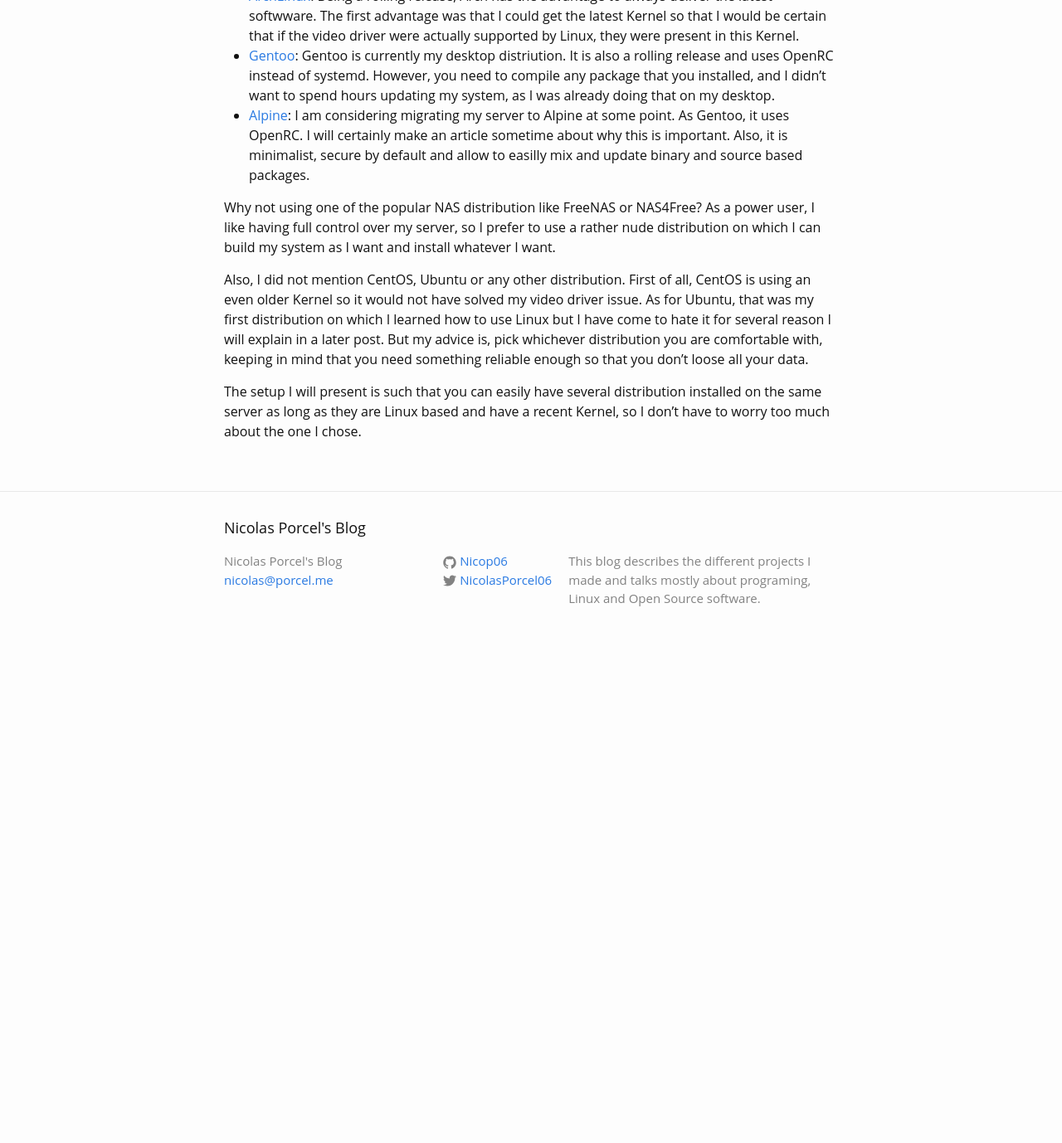
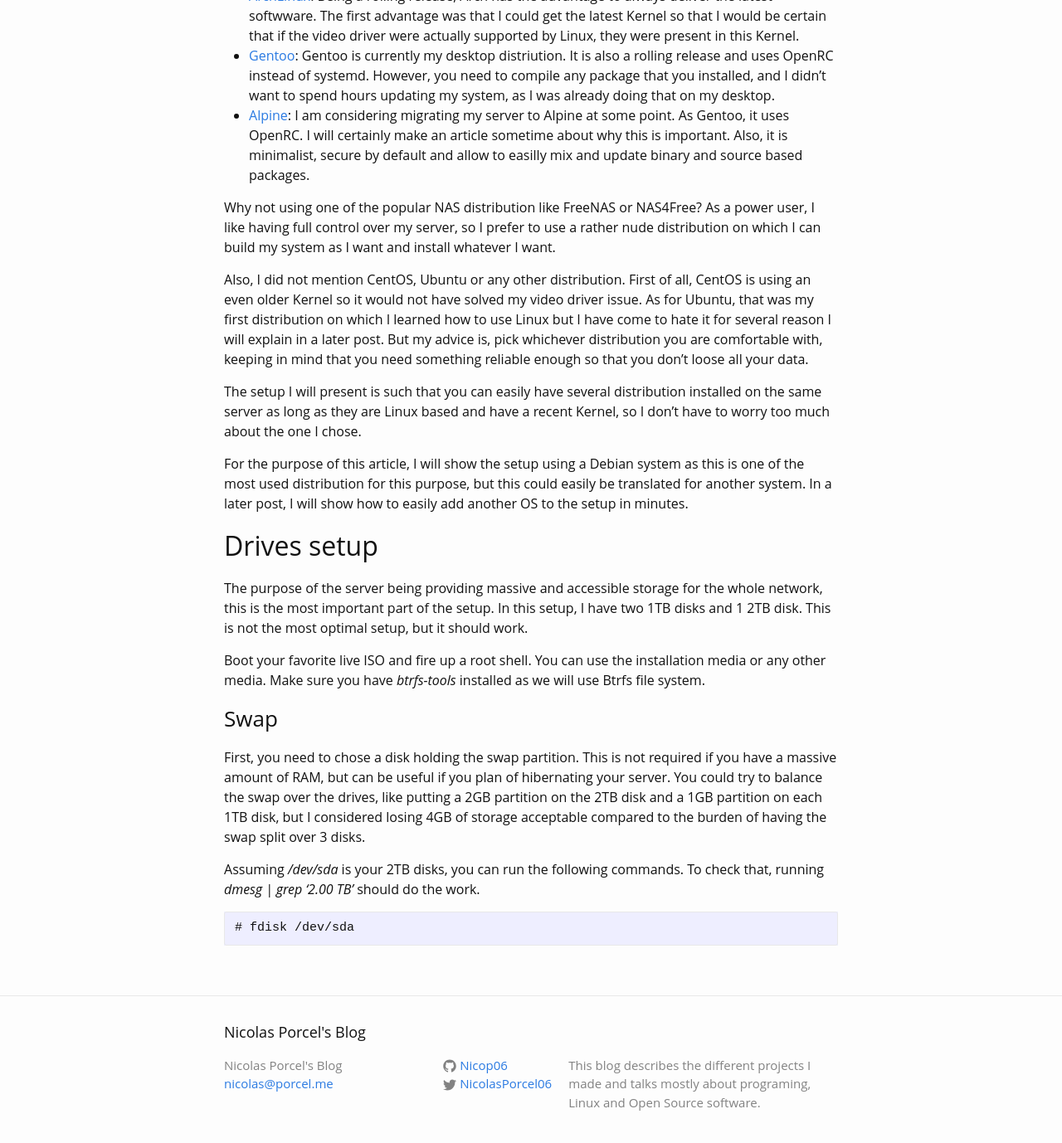
Before and after one commit to Nicop06/nicop06.github.io, a Jekyll site: the page built from _posts/2015-12-19-setting-up-the-nas.markdown, in a window 1280 px wide and 1400 px high, scrolled down 616 px. Shown: the top 1378 px of the window at 83% size. Built offline with Jekyll 4.4.1, drawn with Linux system fonts in a browser that asks for light colours; before the commit the page ends 1409 px from its top, so only the background shows below that.

Commit message:
Start disk set up section

```diff
--- a/_posts/2015-12-19-setting-up-the-nas.markdown
+++ b/_posts/2015-12-19-setting-up-the-nas.markdown
@@ -52,6 +52,35 @@ The setup I will present is such that you can easily have several distribution
 installed on the same server as long as they are Linux based and have a recent
 Kernel, so I don't have to worry too much about the one I chose.
 
+For the purpose of this article, I will show the setup using a Debian system as
+this is one of the most used distribution for this purpose, but this could
+easily be translated for another system. In a later post, I will show how to
+easily add another OS to the setup in minutes.
+
+## Drives setup
+
+The purpose of the server being providing massive and accessible storage for
+the whole network, this is the most important part of the setup. In this setup,
+I have two 1TB disks and 1 2TB disk. This is not the most optimal setup, but it
+should work.
+
+Boot your favorite live ISO and fire up a root shell. You can use the
+installation media or any other media. Make sure you have *btrfs-tools*
+installed as we will use Btrfs file system.
+
+### Swap
+
+First, you need to chose a disk holding the swap partition. This is not
+required if you have a massive amount of RAM, but can be useful if you plan of
+hibernating your server. You could try to balance the swap over the drives,
+like putting a 2GB partition on the 2TB disk and a 1GB partition on each 1TB
+disk, but I considered losing 4GB of storage acceptable compared to the burden
+of having the swap split over 3 disks.
+
+Assuming */dev/sda* is your 2TB disks, you can run the following commands. To
+check that, running *dmesg | grep '2.00 TB'* should do the work.
+
+    # fdisk /dev/sda
 
 
   [this post]:  {% post_url 2015-11-11-building-a-cheap-nas %}
```
